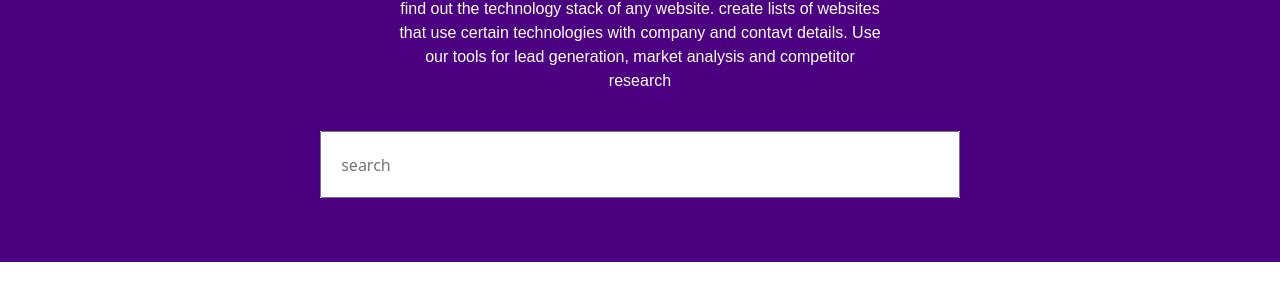
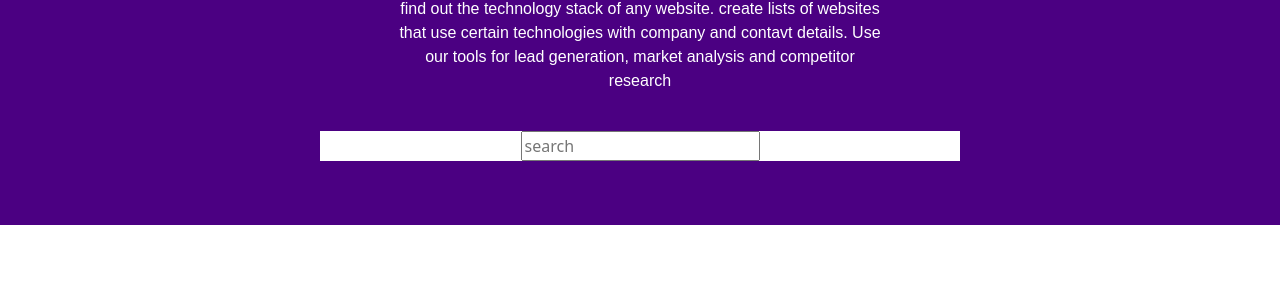
Before and after one commit to Phumnanya/Wappalyzer_recreate, a plain HTML site: page index.html in a window 1280 px wide. Shown: the part 219-515 px from the top of the page. Drawn offline with nearby package versions, Linux system fonts and the light colour scheme.

Commit message:
Update wappalyzer.css

```diff
--- a/wappalyzer.css
+++ b/wappalyzer.css
@@ -85,7 +85,7 @@ form {
 	width: 50%;
 	margin: 3% auto 0 auto;
 }
-input[type=text] {
+input[type=search] {
 	width: 100%;
 	padding: 3%;
 	color: #171717;
```
